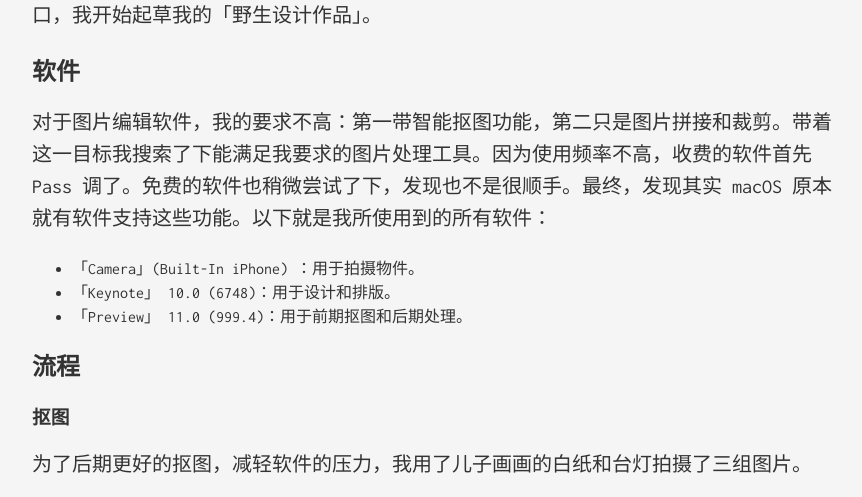
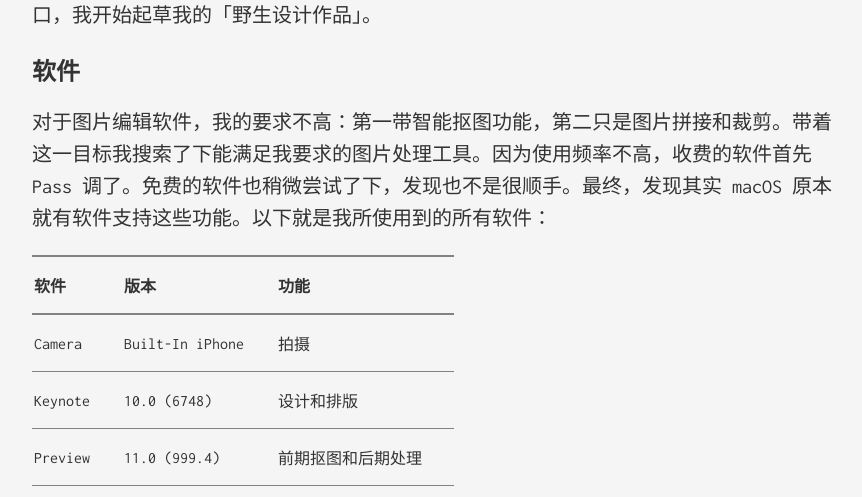
Before and after one commit to TeaPoly/TeaPoly.github.io, a Jekyll site: the page built from _posts/2020-01-09-design.markdown, in a window 1280 px wide and 900 px high, scrolled down 821 px, cut to the strip 0-497 px from the top of the window. Shown: the whole strip, without its empty margins (208-1070 px from the left). Built offline with Jekyll 4.4.1, drawn with Linux system fonts in a browser that asks for light colours.

Commit message:
[Fix] Fix table.

```diff
--- a/_posts/2020-01-09-design.markdown
+++ b/_posts/2020-01-09-design.markdown
@@ -16,9 +16,11 @@ categories: [life]
 
 对于图片编辑软件，我的要求不高：第一带智能抠图功能，第二只是图片拼接和裁剪。带着这一目标我搜索了下能满足我要求的图片处理工具。因为使用频率不高，收费的软件首先 Pass 调了。免费的软件也稍微尝试了下，发现也不是很顺手。最终，发现其实 macOS 原本就有软件支持这些功能。以下就是我所使用到的所有软件：
 
-- 「Camera」(Built-In iPhone) ：用于拍摄物件。
-- 「Keynote」 10.0 (6748)：用于设计和排版。
-- 「Preview」 11.0 (999.4)：用于前期抠图和后期处理。
+| 软件    | 版本            | 功能               |
+| :------- | :--------------- | :------------------ |
+| Camera  | Built-In iPhone | 拍摄               |
+| Keynote | 10.0 (6748)     | 设计和排版         |
+| Preview | 11.0 (999.4)    | 前期抠图和后期处理 |
 
 ## 流程
 
```
